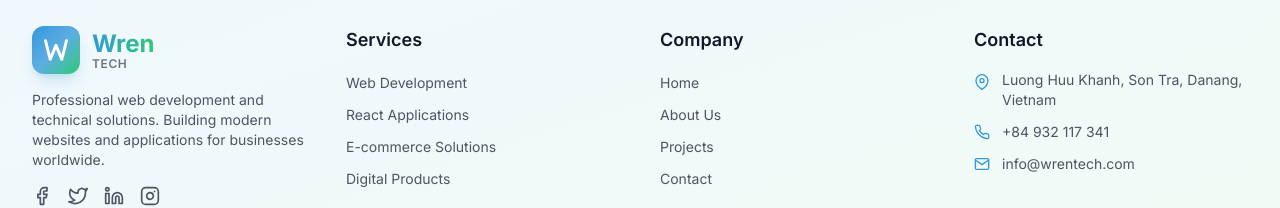
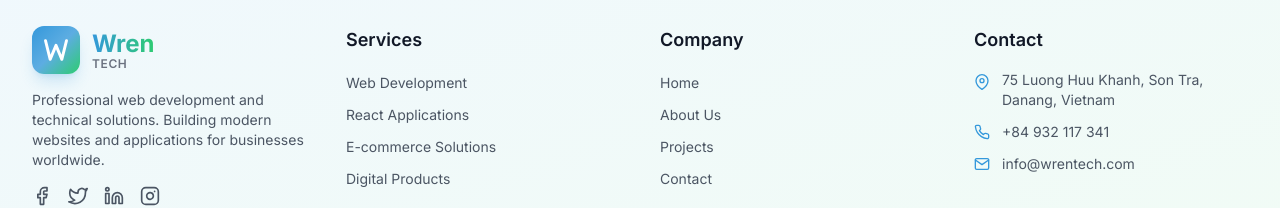
Before and after one commit to Truc4p/wren-tech, a Next.js app: page /about in a window 1280 px wide. Shown: the part 1486-1694 px from the top of the page. Built offline with nearby package versions, Linux system fonts and the light colour scheme.

Commit message:
update address

```diff
--- a/components/Footer.tsx
+++ b/components/Footer.tsx
@@ -116,7 +116,7 @@ const Footer = () => {
             <ul className="space-y-3">
               <li className="flex items-start space-x-3">
                 <FiMapPin className="text-primary-600 mt-1 flex-shrink-0" size={16} />
-                <span className="text-xs sm:text-sm text-gray-600">Luong Huu Khanh, Son Tra, Danang, Vietnam</span>
+                <span className="text-xs sm:text-sm text-gray-600">75 Luong Huu Khanh, Son Tra, Danang, Vietnam</span>
               </li>
               <li className="flex items-center space-x-3">
                 <FiPhone className="text-primary-600 flex-shrink-0" size={16} />
--- a/contexts/LanguageContext.tsx
+++ b/contexts/LanguageContext.tsx
@@ -227,7 +227,7 @@ const translations = {
     'contactPage.send': 'Send Message',
     'contactPage.infoTitle': 'Contact Information',
     'contactPage.address': 'Address',
-    'contactPage.addressValue': 'Luong Huu Khanh, Son Tra, Danang, Vietnam',
+    'contactPage.addressValue': '75 Luong Huu Khanh, Son Tra, Danang, Vietnam',
     'contactPage.phoneValue': '+84 932 117 341',
     'contactPage.emailValue': 'info@wrentech.com',
     'contactPage.hoursTitle': 'Business Hours',
@@ -456,7 +456,7 @@ const translations = {
     'contactPage.send': 'Gửi tin nhắn',
     'contactPage.infoTitle': 'Thông tin liên hệ',
     'contactPage.address': 'Địa chỉ',
-    'contactPage.addressValue': 'Luong Huu Khanh, Son Tra, Danang, Vietnam',
+    'contactPage.addressValue': '75 75 Luong Huu Khanh, Son Tra, Danang, Vietnam',
     'contactPage.phoneValue': '+84 932 117 341',
     'contactPage.emailValue': 'info@wrentech.com',
     'contactPage.hoursTitle': 'Giờ làm việc',
```
